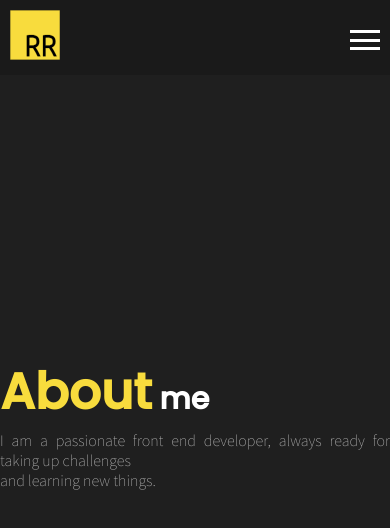
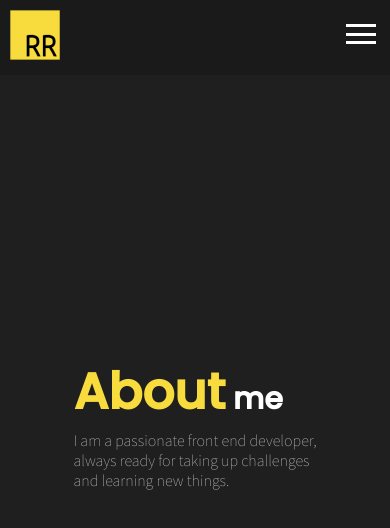
Before and after one commit to rrgmon/portfolio, an Angular app: page /about in a window 390 px wide. Shown: the top 528 px of the page. Built offline with nearby package versions, Linux system fonts and the light colour scheme.

Commit message:
Adjusted some margin and padding for mobile devices

```diff
--- a/src/app/about/about.component.html
+++ b/src/app/about/about.component.html
@@ -3,8 +3,8 @@
     <div class="text">
       <h1><span>About</span> me</h1>
       <p>
-        I am a passionate front end developer, always ready for taking up
-        challenges <br />
+        I am a passionate front end developer, <br />
+        always ready for taking up challenges <br />
         and learning new things.
       </p>
     </div>
--- a/src/app/about/about.component.scss
+++ b/src/app/about/about.component.scss
@@ -19,6 +19,7 @@
       align-items: center;
     }
     .text {
+      margin: $margin;
       h1 {
         font-size: 30px;
         font-family: $heading;
--- a/src/app/app.component.scss
+++ b/src/app/app.component.scss
@@ -40,9 +40,9 @@
         width: 30px;
         height: 20px;
 
-        right: 0;
+        right: 20px;
         top: 20px;
-        margin: $margin;
+        transform: translate(20%, 20%);
 
         .bar {
           width: 100%;
```
